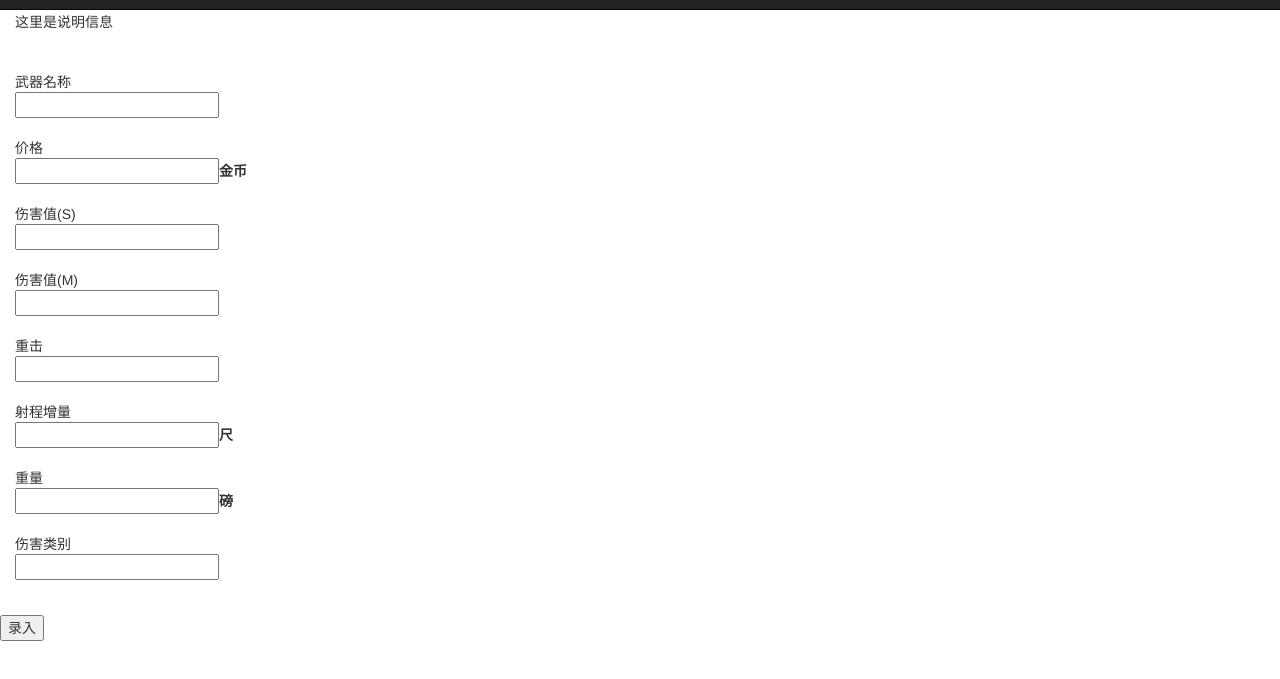
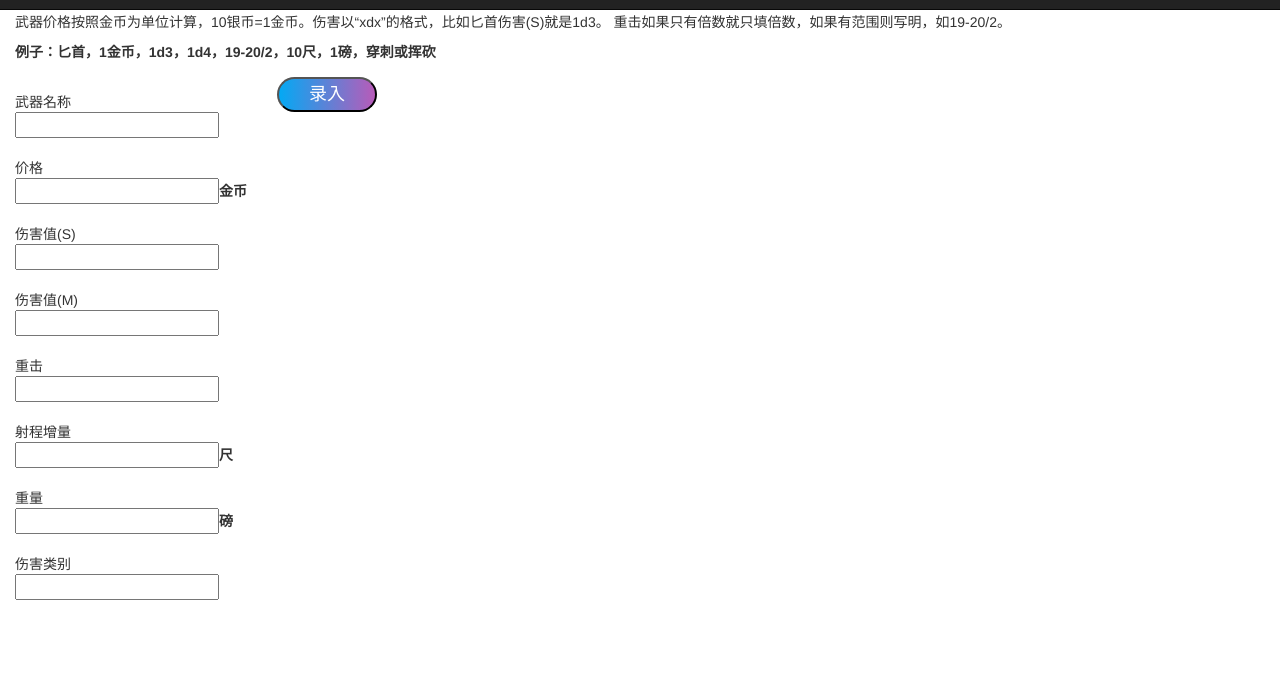
Before and after one commit to Akashiya-Chime/DBInsert, a website: page views/src/html/weapons.html in a window 1280 px wide. Shown: the part 33-712 px from the top of the page. Drawn offline with Linux system fonts and the light colour scheme.

Commit message:
a little update on weapons.html

```diff
--- a/views/src/html/weapons.html
+++ b/views/src/html/weapons.html
@@ -14,15 +14,33 @@
 
     <!-- HTML5 shim and Respond.js IE8 support of HTML5 elements and media queries -->
     <!--[if lt IE 9]>
-  <script src="https://cdn.jsdelivr.net/npm/html5shiv@3.7.3/dist/html5shiv.min.js"></script>
-  <script src="https://cdn.jsdelivr.net/npm/respond.js@1.4.2/dest/respond.min.js"></script>
-<![endif]-->
+   <script src="https://cdn.jsdelivr.net/npm/html5shiv@3.7.3/dist/html5shiv.min.js"></script>
+   <script src="https://cdn.jsdelivr.net/npm/respond.js@1.4.2/dest/respond.min.js"></script>
+ <![endif]-->
 
     <!-- Favicons -->
     <link rel="apple-touch-icon-precomposed"
         href="https://cdn.jsdelivr.net/npm/@bootcss/www.bootcss.com@0.0.28/dist/ico/apple-touch-icon-precomposed.png">
     <link rel="shortcut icon" href="https://cdn.jsdelivr.net/npm/@bootcss/www.bootcss.com@0.0.28/dist/ico/favicon.ico">
-
+    <style>
+        button {
+            font-size: 18px;
+            background: linear-gradient(90deg, #03a9f4, #f441a5, #ffeb3b, #03a9f4);
+            background-size: 400%;
+            width: 100px;
+            height: 35px;
+            color: white;
+            border-radius: 20px;
+        }
+        button:hover {
+            animation: sun 8s infinite;
+        }
+        @keyframes sun{
+            100%{
+                background-position: -400% 0;
+            }
+        }
+    </style>
 </head>
 
 <body>
@@ -53,13 +71,16 @@
 
     <div style="padding: 1.5rem;">
         <!-- 说明信息 -->
-        <p>这里是说明信息</p>
+        <p>武器价格按照金币为单位计算，10银币=1金币。伤害以“xdx”的格式，比如匕首伤害(S)就是1d3。
+            重击如果只有倍数就只填倍数，如果有范围则写明，如19-20/2。
+        </p>
+        <b>例子：匕首，1金币，1d3，1d4，19-20/2，10尺，1磅，穿刺或挥砍</b>
     </div>
 
     <!-- 武器:
     武器名称、价格、伤害值(S)、伤害值(M)、重击、射程增量、重量、伤害类别
 -->
-    <div style="padding: 1.5rem;">
+    <div class="details" style="padding: 1.5rem; float: left;">
         <div>
             <dl>武器名称
                 <dt>
@@ -103,7 +124,7 @@
             </dl>
         </div>
     </div>
-    <button>录入</button>
+    <button style="margin-left: 1.5rem">录入</button>
 
 </body>
 
```
